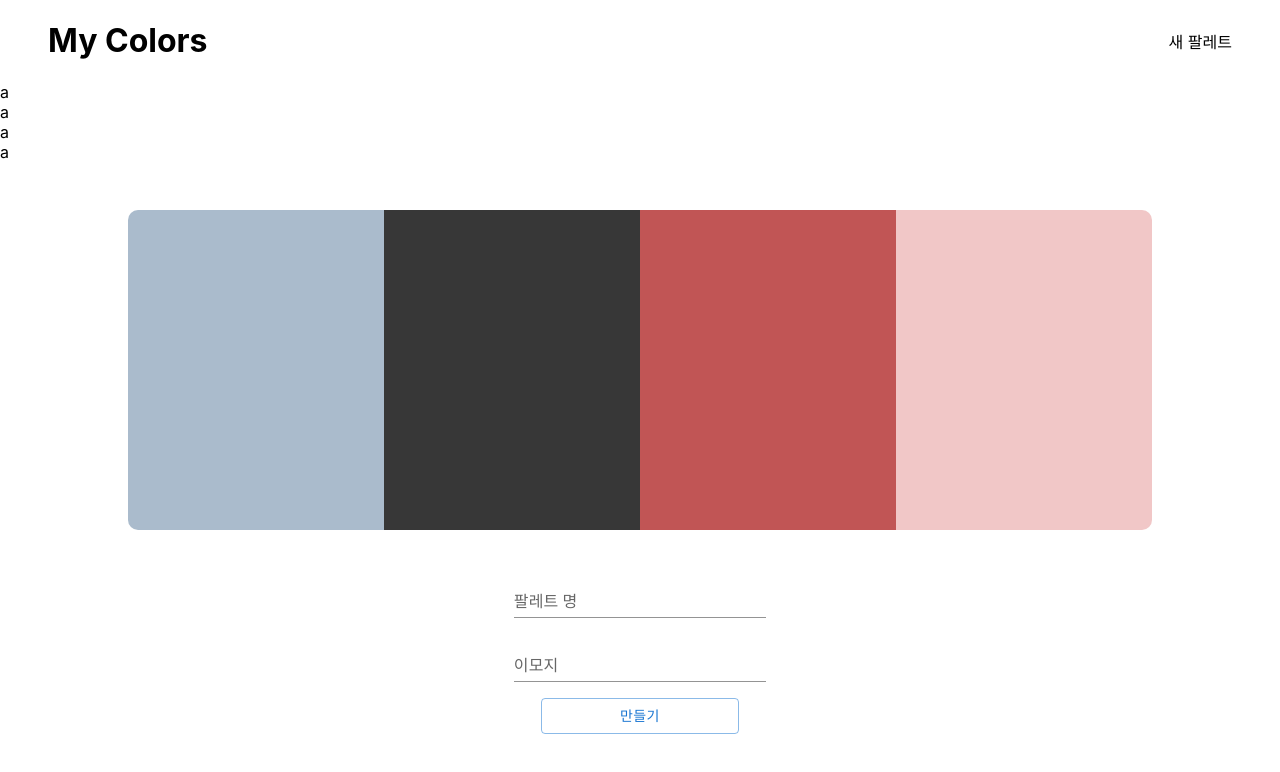
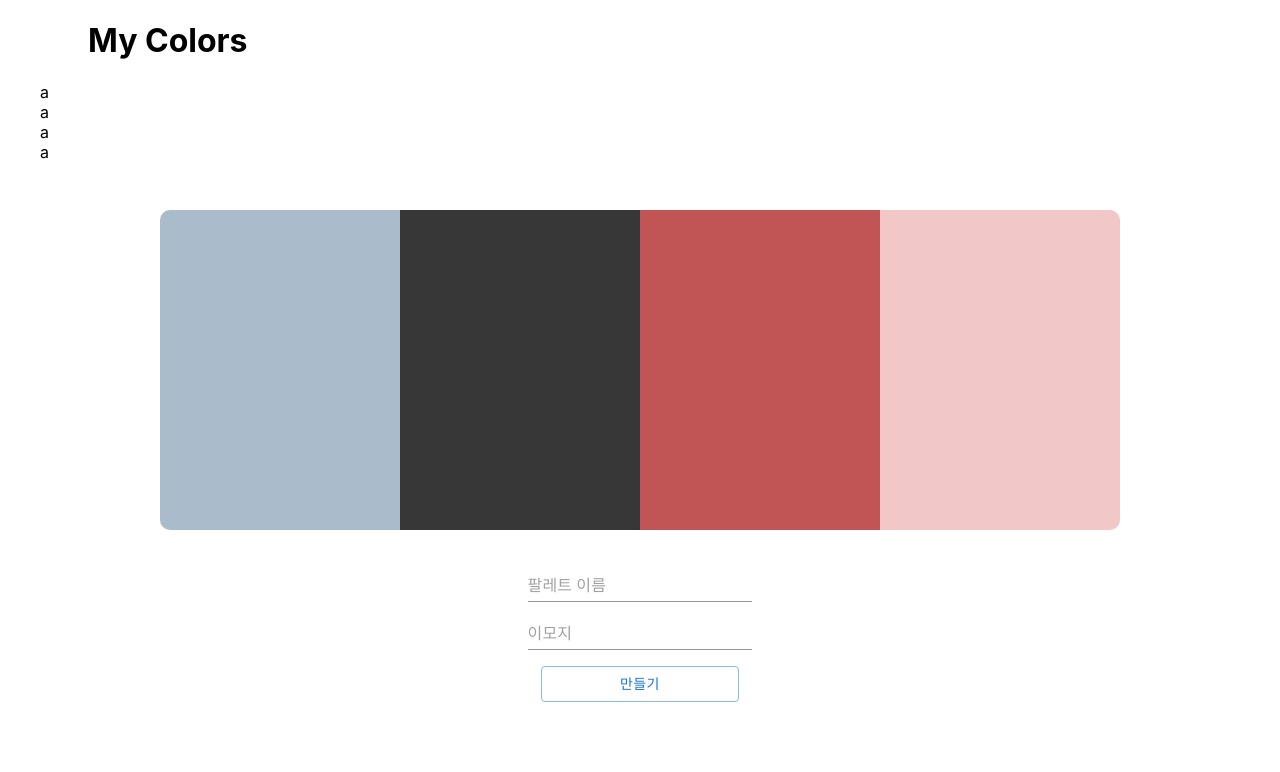
Before and after one commit to OpenYong/My-Color-Picker, a React (Create React App) app: page /palette/new in a window 1280 px wide. Shown: the top 772 px of the page. Built offline with nearby package versions, Linux system fonts and the light colour scheme.

Commit message:
Add remove palette feature, update Header UI

```diff
--- a/src/components/Layout/Header.js
+++ b/src/components/Layout/Header.js
@@ -1,9 +1,20 @@
-import React from "react";
-import { Link } from "react-router-dom";
+import React, { useState, useEffect } from "react";
+import { Link, useLocation } from "react-router-dom";
 
 import styles from "./Header.module.css";
 
 const Header = () => {
+  const location = useLocation();
+  const [showCreateButton, setShowCreateButton] = useState(false);
+
+  useEffect(() => {
+    if (location.pathname === "/") {
+      setShowCreateButton(true);
+    } else {
+      setShowCreateButton(false);
+    }
+  }, []);
+
   return (
     <>
       <header className={styles.header}>
@@ -13,7 +24,7 @@ const Header = () => {
           </Link>
         </div>
         <div className={styles.buttons}>
-          <Link to={`palette/new`}>새 팔레트</Link>
+          {showCreateButton && <Link to={`palette/new`}>만들기</Link>}
         </div>
       </header>
     </>
--- a/src/components/Layout/Header.module.css
+++ b/src/components/Layout/Header.module.css
@@ -12,3 +12,15 @@
   align-items: center;
   margin: 0 3rem;
 }
+
+.buttons a {
+  border: 1px solid #e8e8e8;
+  padding: 0.5em 1em;
+  border-radius: 8px;
+  background-color: #fff;
+  transition: all 300ms ease-in;
+}
+
+.buttons a:hover {
+  background-color: #e8e8e8;
+}
--- a/src/components/MiniPalette.js
+++ b/src/components/MiniPalette.js
@@ -1,20 +1,41 @@
-import React from "react";
+import React, { useContext } from "react";
 import styles from "./MiniPalette.module.css";
 
+import ColorsContext from "../store/colors-context";
+
 const MiniPalette = (props) => {
-  const { colors } = props;
+  const { colors, id } = props;
+
+  const colorsCtx = useContext(ColorsContext);
+
+  const deleteHandler = (e) => {
+    e.preventDefault();
+    colorsCtx.removePalette(id);
+    // console.log("first");
+  };
 
   return (
+    <>
       <div className={styles["mini-palette"]}>
-      {colors.map((item) => (
+        {colors.map((item, index) => (
           <div
             style={{
               backgroundColor: item.color,
             }}
             className={styles["color-container"]}
+            key={index}
           ></div>
         ))}
+        <span className={styles["delete-palette"]}>
+          <button
+            className={styles["delete-palette__btn"]}
+            onClick={(e) => deleteHandler(e)}
+          >
+            제거
+          </button>
+        </span>
       </div>
+    </>
   );
 };
 
--- a/src/components/MiniPalette.module.css
+++ b/src/components/MiniPalette.module.css
@@ -1,14 +1,37 @@
 .mini-palette {
-  /* display: inline-block; */
   display: flex;
-  /* grid-template-columns: repeat(5, 1fr);
-  grid-template-rows: repeat(4, 1fr); */
   border-radius: 10px;
   overflow: hidden;
   height: 10rem;
+  position: relative;
 }
 
 .color-container {
   height: 100%;
   width: 100%;
 }
+
+.mini-palette {
+}
+
+.delete-palette {
+  position: absolute;
+  width: 100%;
+  height: 100%;
+  opacity: 0;
+  transition: opacity 300ms ease-in;
+}
+
+.delete-palette:hover {
+  opacity: 1;
+}
+
+.delete-palette__btn {
+  position: absolute;
+  right: 0.5rem;
+  bottom: 0.5rem;
+  border: 1px solid lightgray;
+  background-color: #d61c4e;
+  color: #fff;
+  border-radius: 5px;
+}
--- a/src/components/Palette.js
+++ b/src/components/Palette.js
@@ -11,7 +11,7 @@ const Palette = (props) => {
 
   const { colors, emoji, id, paletteName } = props.palette;
 
-  console.log(colors);
+  // console.log(colors);
 
   const levelChangeHandler = (sliderLevel) => {
     console.log(sliderLevel);
@@ -33,9 +33,9 @@ const Palette = (props) => {
         onChangeFormat={formatChangeHandler}
       />
       <div className={styles["palette-colors"]}>
-        {colors[level].map((color) => (
+        {colors[level].map((color, index) => (
           <ColorContainer
-            key={color.color}
+            key={index}
             colorName={color.name}
             colorCode={color[colorFormat]}
             textColor={color.textColor}
--- a/src/components/Palette/DraggableColorContainer.module.css
+++ b/src/components/Palette/DraggableColorContainer.module.css
@@ -40,6 +40,7 @@
   transition: transform 300ms ease-in;
   border-radius: 50%;
   z-index: 100;
+  margin: 0.5rem 0;
 }
 
 .add-btn:hover {
--- a/src/components/Palette/NewPaletteForm.js
+++ b/src/components/Palette/NewPaletteForm.js
@@ -2,7 +2,7 @@ import React, { useState, useRef, useContext } from "react";
 import styles from "./NewPaletteForm.module.css";
 
 import Box from "@mui/material/Box";
-import TextField from "@mui/material/TextField";
+import Input from "@mui/material/Input";
 import Button from "@mui/material/Button";
 
 import DraggableColorLists from "./DraggableColorLists";
@@ -50,12 +50,13 @@ const NewPaletteForm = (props) => {
     const newPalette = {
       paletteName: paletteNameInput.current.value,
       id: paletteNameInput.current.value,
-      emoji: "🎨",
+      emoji: paletteEmojiInput.current.value,
       colors: colors,
     };
     colorsCtx.addPalette(newPalette);
 
     paletteNameInput.current.value = "";
+    paletteEmojiInput.current.value = "";
   };
 
   const outClickHandler = (e) => {
@@ -68,6 +69,11 @@ const NewPaletteForm = (props) => {
 
   const focusHandler = () => {
     setIsFocused(true);
+  };
+
+  const blurHandler = () => {
+    // setIsFocused(false);
+    console.log("first");
   };
 
   return (
@@ -90,16 +96,14 @@ const NewPaletteForm = (props) => {
         onSubmit={(e) => savePaletteHandler(e)}
         className={styles["color-form"]}
       >
-        <TextField
+        <Input
           id="standard-basic"
-          label="팔레트 명"
-          variant="standard"
+          placeholder="팔레트 이름"
           inputRef={paletteNameInput}
         />
-        <TextField
+        <Input
           id="standard-basic"
-          label="이모지"
-          variant="standard"
+          placeholder="이모지"
           inputRef={paletteEmojiInput}
           onFocus={focusHandler}
           value={enteredEmoji}
--- a/src/components/PaletteThumbnail.js
+++ b/src/components/PaletteThumbnail.js
@@ -2,20 +2,18 @@ import React from "react";
 import MiniPalette from "./MiniPalette";
 import styles from "./PaletteThumbnail.module.css";
 
-import { Link, useNavigate } from "react-router-dom";
+import { Link } from "react-router-dom";
 
 const PaletteThumbnail = (props) => {
   const { paletteList } = props;
 
-  let navigate = useNavigate();
-
   return (
     <div className={styles["container"]}>
       {paletteList.map((palette) => (
-        <Link to={`palette/${palette.id}`}>
+        <Link to={`palette/${palette.id}`} key={palette.id}>
           <div className={styles["palette-thumbnail"]}>
             <h2>{palette.paletteName}</h2>
-            <MiniPalette colors={palette.colors} />
+            <MiniPalette id={palette.id} colors={palette.colors} />
           </div>
         </Link>
       ))}
--- a/src/index.css
+++ b/src/index.css
@@ -5,12 +5,13 @@
 }
 
 body {
-  margin: 0;
+  margin: 0 auto;
   font-family: -apple-system, BlinkMacSystemFont, "Segoe UI", "Roboto", "Oxygen",
     "Ubuntu", "Cantarell", "Fira Sans", "Droid Sans", "Helvetica Neue",
     sans-serif;
   -webkit-font-smoothing: antialiased;
   -moz-osx-font-smoothing: grayscale;
+  max-width: 1200px;
 }
 
 code {
--- a/src/store/colors-context.js
+++ b/src/store/colors-context.js
@@ -5,6 +5,7 @@ import dummyData from "../dummy-data";
 const ColorsContext = React.createContext({
   colors: dummyData,
   addPalette: (palette) => {},
+  removePalette: (id) => {},
 });
 
 const defaultColorsState = {
@@ -13,10 +14,22 @@ const defaultColorsState = {
 
 const colorsReducer = (state, action) => {
   if (action.type === "ADD_PALETTE") {
-    console.log(state.colors);
-    console.log(action.palette);
     let updatedColors;
     updatedColors = state.colors.concat(action.palette);
+
+    return {
+      colors: updatedColors,
+    };
+  }
+
+  if (action.type === "REMOVE_PALETTE") {
+    let updatedColors;
+
+    const indexOfColors = state.colors.findIndex(
+      (color) => color.id === action.id
+    );
+
+    updatedColors = state.colors.filter((color) => color.id !== action.id);
 
     return {
       colors: updatedColors,
@@ -36,9 +49,14 @@ export const ColorsProvider = (props) => {
     dispatchColorAction({ type: "ADD_PALETTE", palette });
   };
 
+  const removePaletteHandler = (id) => {
+    dispatchColorAction({ type: "REMOVE_PALETTE", id });
+  };
+
   const colorsContext = {
     colors: colorState.colors,
     addPalette: addPaletteHandler,
+    removePalette: removePaletteHandler,
   };
 
   return (
```
Lines whose indentation alone changed are shown as unchanged.
